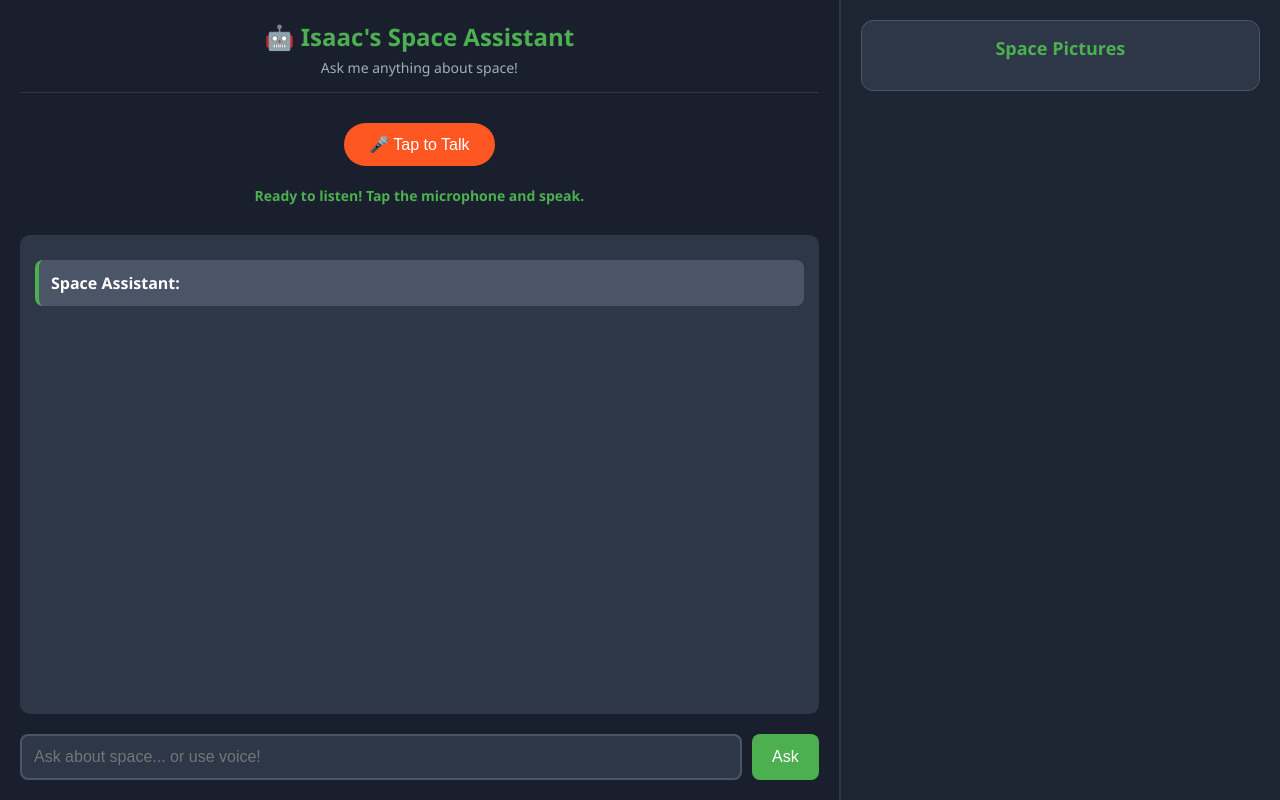
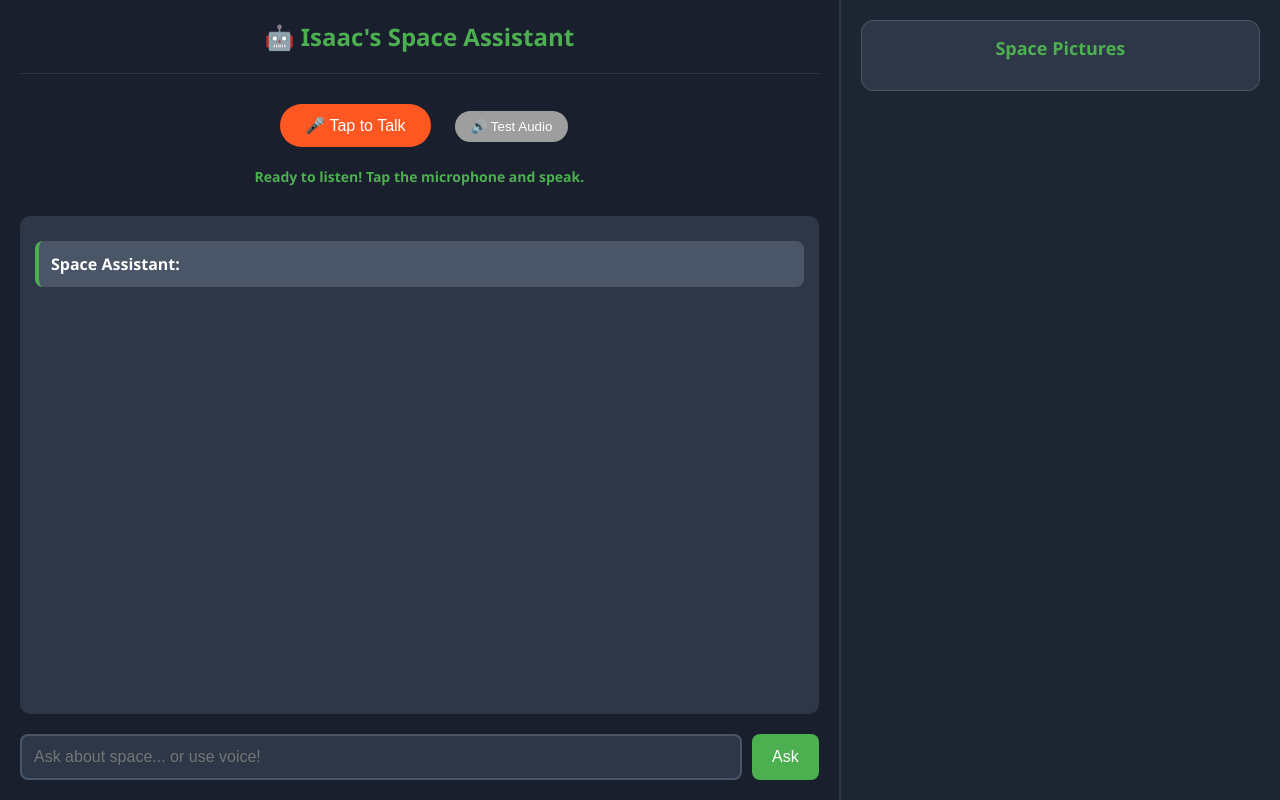
Before and after one commit to AAshfaq-Dev/space-explorer-app, a Flask app: page / in a window 1280 px wide. Run offline with Flask 3, Linux system fonts and the light colour scheme; parts of the project's set-up code (start-up, migrations or seed data) failed here and were passed over.

Commit message:
Feat: Add check Test Audio functionality and button. - Add functionality to test audio using Web Audio API - Add Test Audio button to let users test audio playback

```diff
--- a/static/js/chat.js
+++ b/static/js/chat.js
@@ -60,6 +60,42 @@ function speakText(textToSpeak) {
     };
 
     speechSynthesis.speak(utterance);
+}
+
+/**
+ * Plays a test beep to verify audio output is working.
+ * Uses Web Audio API to generate a simple tone programmatically.
+ * Useful for troubleshooting speaker/audio output issues.
+ */
+function playTestBeep() {
+    try {
+        // Create audio context (works across browsers)
+        const AudioContextClass = window.AudioContext || window.webkitAudioContext;
+        const audioContext = new AudioContextClass();
+
+        // Create oscillator (tone generator) and gain (volume control)
+        const oscillator = audioContext.createOscillator();
+        const gainNode = audioContext.createGain();
+
+        // Connect: oscillator → gain → speakers
+        oscillator.connect(gainNode);
+        gainNode.connect(audioContext.destination);
+
+        // Configure the beep
+        oscillator.frequency.value = 440;  // A4 note (440 Hz) - pleasant tone
+        oscillator.type = 'sine';          // Sine wave = smooth, pure tone
+        gainNode.gain.value = 0.5;         // 50% volume - not too loud
+
+        // Play beep for 1 second
+        oscillator.start();
+        oscillator.stop(audioContext.currentTime + 1);
+
+        console.log('Test beep played successfully');
+
+    } catch (error) {
+        console.error('Failed to play test beep:', error);
+        alert('Audio test failed. Check browser console for details.');
+    }
 }
 
 /**
--- a/templates/dashboard.html
+++ b/templates/dashboard.html
@@ -14,7 +14,6 @@
         <div class="left-panel">
             <div class="chat-header">
                 <h2>🤖 Isaac's Space Assistant</h2>
-                <p>Ask me anything about space!</p>
             </div>
 
             <div class="voice-controls">
@@ -23,6 +22,11 @@
                 </button>
                 <button id="stop-speaking-button" onclick="stopSpeaking()" class="stop-button" style="display: none;">
                     🔇 Stop Speaking
+                </button>
+                <!-- Test button for playback. Check if playback issue is system or app-->
+                <button id="test-audio-button" onclick="playTestBeep()" class="stop-button"
+                    style="display: inline-block;">
+                    🔊 Test Audio
                 </button>
                 <div id="voice-status" class="voice-status">
                     Ready to listen! Tap the microphone and speak.
```
